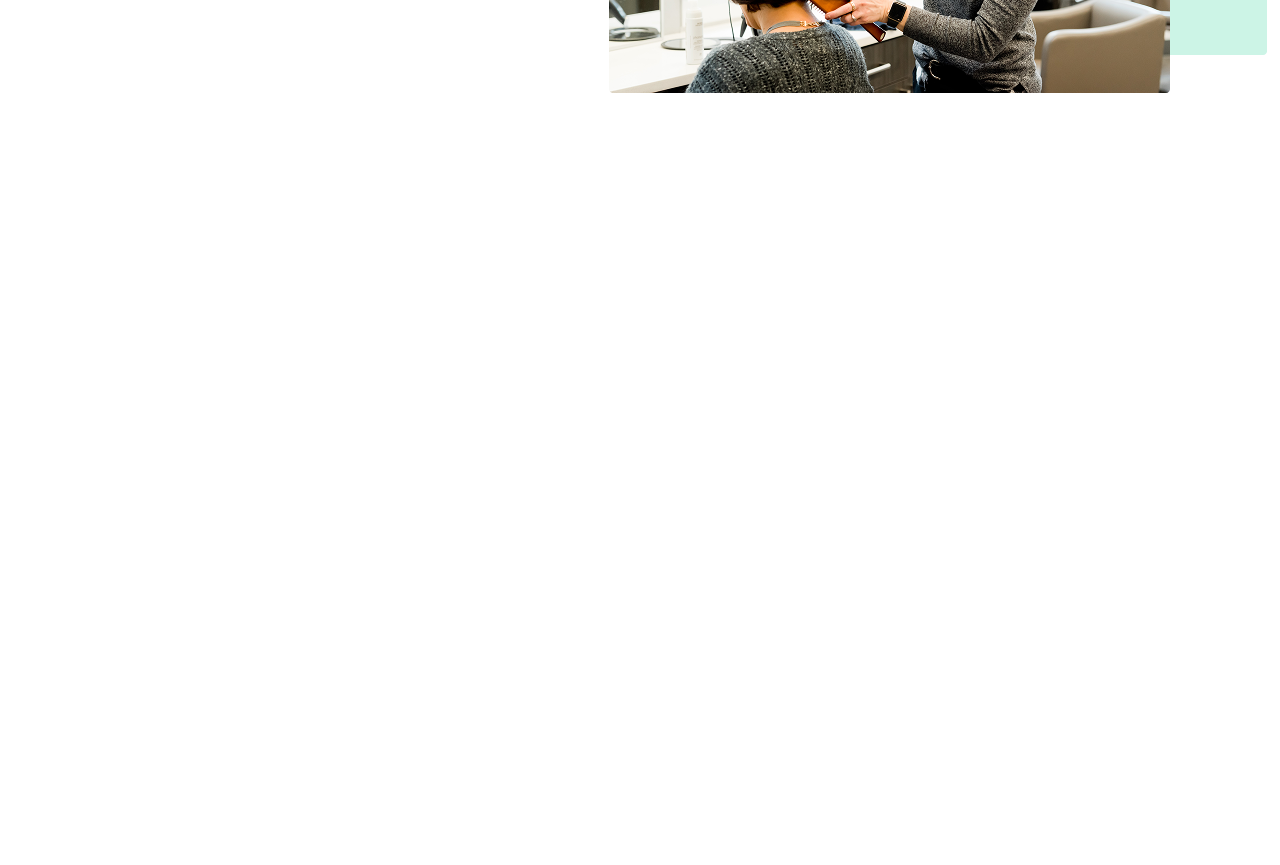
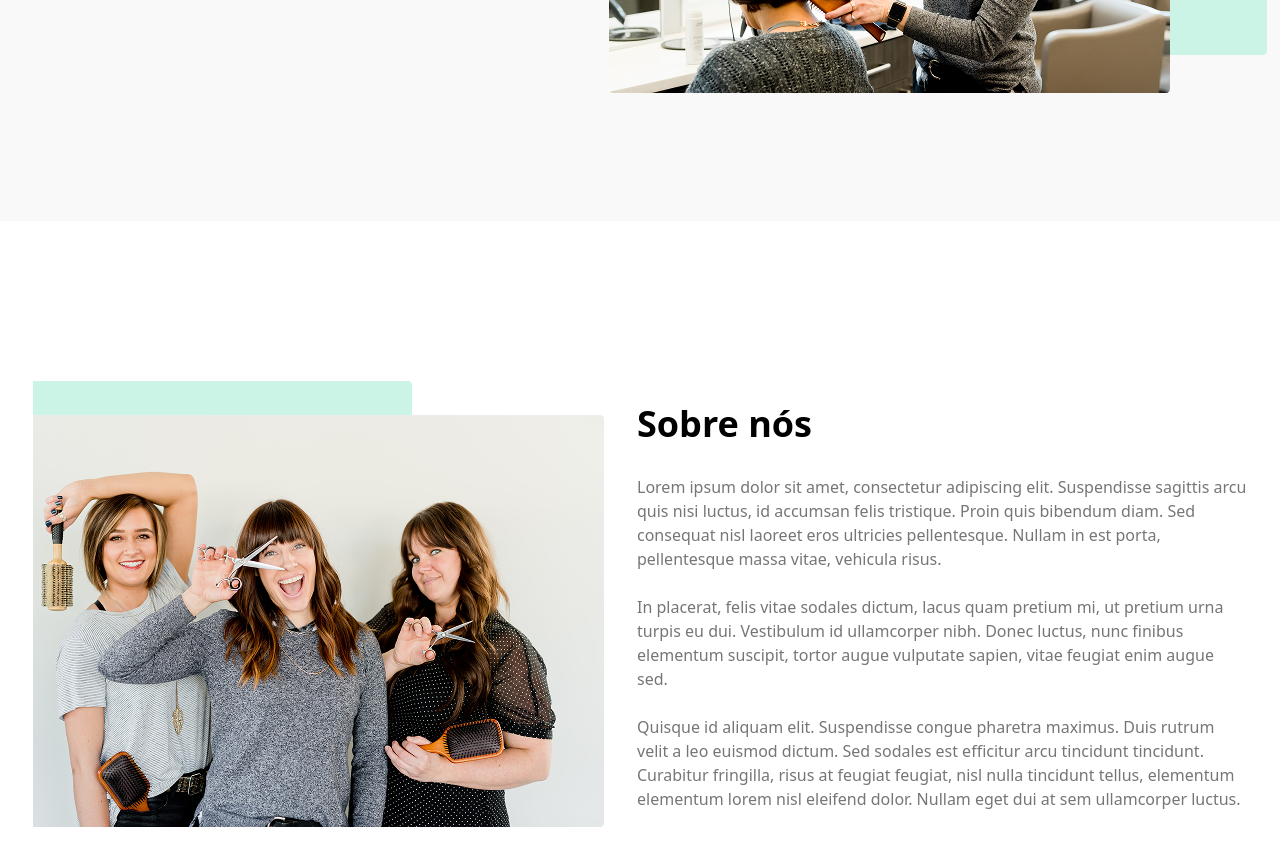
Before and after one commit to sino-Git379/tailwingmediahw, a website: page index.html in a window 1280 px wide. Shown: the part 523-1388 px from the top of the page. Before the commit the page ends 800 px from the top, so only its background shows below. Drawn offline with Linux system fonts and the light colour scheme.

Commit message:
second-section and media-adaptive

```diff
--- a/index.html
+++ b/index.html
@@ -10,7 +10,7 @@
 
 <body>
     <header>
-        <nav class="max-w-[1366px] m-auto justify-between flex p-[10px]">
+        <nav class="max-w-[1440px] bg-[#f9f9f9] m-auto justify-between flex p-[10px]">
             <div><img src="./forimgs/Logo (3).png" alt=""></div>
             <ul class="hidden lg:flex gap-[20px] text-[16px] lg:block">
                 <p>Início</p>
@@ -22,7 +22,7 @@
             <img class="lg:hidden" src="./forimgs/Icon (3).png" alt="">
         </nav>
     </header>
-    <section class="flex flex-col-reverse lg:flex-row lg:max-w-[1366px] lg:h-[699px] justify-center lg:gap-[200px] lg:m-auto items-center">
+    <section class="flex bg-[#f9f9f9] flex-col-reverse py-25 lg:flex-row lg:max-w-[1440px] h-[800px] lg:h-[699px] justify-center lg:gap-[200px] lg:m-auto items-center">
         <aside class="flex justify-center items-center lg:justify-start lg:items-start flex-col gap-y-[20px]">
             <p class="text-[30px] text-center lg:text-left font-bold lg:text-[36px] lg:w-[396px] lg:h-[108px]">Saúde natural para os seus cabelos</p>
             <p class="text-[16px]  text-center lg:text-left lg:text-[18px] w-[298px] h-[42px] lg:w-[347px] lg:h-[46px] text-[#676767]">Um salão exclusivo em São Paulo, especializado em tratamentos naturais.</p>
@@ -30,6 +30,18 @@
         </aside>
         <img src="./forimgs/Img.png" alt="">
     </section>
+    <section class="flex flex-col gap-y-[20px] lg:flex-row lg:max-w-[1440px] lg:m-auto lg:h-[766px] lg:items-center lg:justify-evenly">
+        <img src="./forimgs/Img (1).png" alt="">
+        <aside class="flex flex-col justify-center items-center lg:justify-start ">
+            <p class="text-[30px] text-center text-left w-[327px] font-bold lg:text-[36px] lg:w-[610px] lg:h-[54px]">Sobre nós</p>
+            <br>
+            <p class="w-[327px] lg:w-[610px] text-[#767676]">Lorem ipsum dolor sit amet, consectetur adipiscing elit. Suspendisse sagittis arcu quis nisi luctus, id accumsan felis tristique. Proin quis bibendum diam. Sed consequat nisl laoreet eros ultricies pellentesque. Nullam in est porta, pellentesque massa vitae, vehicula risus. </p>
+            <br>
+            <p class="w-[327px] lg:w-[610px] text-[#767676]">In placerat, felis vitae sodales dictum, lacus quam pretium mi, ut pretium urna turpis eu dui. Vestibulum id ullamcorper nibh. Donec luctus, nunc finibus elementum suscipit, tortor augue vulputate sapien, vitae feugiat enim augue sed.</p>
+            <br>
+            <p class="w-[327px] lg:w-[610px] text-[#767676]">Quisque id aliquam elit. Suspendisse congue pharetra maximus. Duis rutrum velit a leo euismod dictum. Sed sodales est efficitur arcu tincidunt tincidunt. Curabitur fringilla, risus at feugiat feugiat, nisl nulla tincidunt tellus, elementum elementum lorem nisl eleifend dolor. Nullam eget dui at sem ullamcorper luctus.</p>
+        </aside>
+    </section>
 </body>
 
 </html>
```
Also changed, not shown: forimgs/Img (1).png (added), src/output.css.
